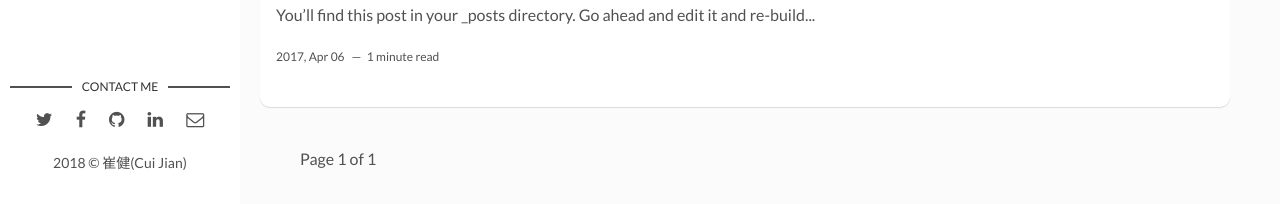
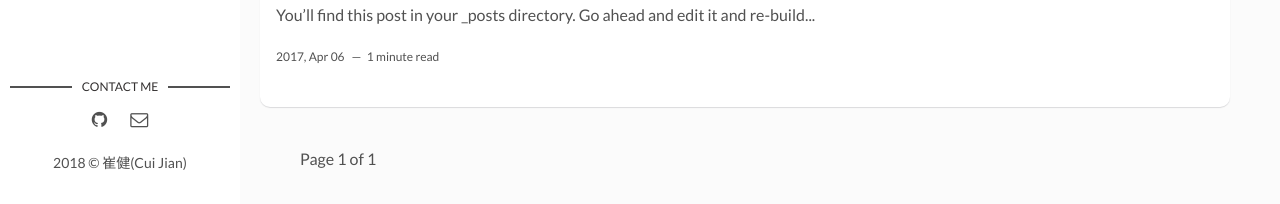
Before and after one commit to cuijian-dexter/cuijian-dexter.github.io, a Jekyll site: the page built from index.html, in a window 1280 px wide and 1296 px high. Shown: the part 1089-1293 px from the top of the window. Built offline with Jekyll 4.4.1, drawn with Linux system fonts in a browser that asks for light colours; the list of posts is cut into pages by our own code.

Commit message:
联系方式

```diff
--- a/_config.yml
+++ b/_config.yml
@@ -14,7 +14,7 @@
 about-author: 我是一个web前端开发者.  # add description
 social-twitter: # add your Twitter handle
 social-facebook: # add your Facebook handle
-social-github: artemsheludko # add your Github handle
+social-github: cuijian-dexter # add your Github handle
 social-linkedin: # add your Linkedin handle
 social-email: # add your Email address
 
--- a/_layouts/main.html
+++ b/_layouts/main.html
@@ -13,50 +13,33 @@
     </div>
   </header> <!-- End Header -->
   <footer>
-
     <section class="contact">
-      {%- comment -%} MIT Licensed {%- endcomment -%}
-      {%- if page.versions -%}
-      <select onchange="self.location.href=options[selectedIndex].value">
-        {%- for version_hash in page.versions -%}
-        {%- for version in version_hash -%}
-        {%- assign key = version[0] -%}
-        {%- assign value = version[1] -%}
-        {%- if page.version.current == key -%}
-        <option value="{{ site.baseurl }}{{ page.url }}" selected="selected">{{ key }}</option>
-        {%- else -%}
-        <option value="{{ value }}">{{ key }}</option>
-        {%- endif -%}
-        {%- endfor -%}
-        {%- endfor -%}
-      </select>
-      {%- endif -%}
       <h3 class="contact-title">Contact me</h3>
       <ul>
-        {% if site.social-twitter %}
-          <li><a href="https://twitter.com/{{ site.social-twitter }}" target="_blank"><i class="fa fa-twitter" aria-hidden="true"></i></a></li>
-        {% else %}
-          <li><a href="https://twitter.com/artemsheludko_" target="_blank"><i class="fa fa-twitter" aria-hidden="true"></i></a></li>
-        {% endif %}
-        {% if site.social-facebook %}
-          <li><a href="https://facebook.com/{{ site.social-facebook }}" target="_blank"><i class="fa fa-facebook" aria-hidden="true"></i></a></li>
-        {% else %}
-          <li><a href="https://facebook.com/" target="_blank"><i class="fa fa-facebook" aria-hidden="true"></i></a></li>
-        {% endif %}
+        <!--{% if site.social-twitter %}-->
+          <!--<li><a href="https://twitter.com/{{ site.social-twitter }}" target="_blank"><i class="fa fa-twitter" aria-hidden="true"></i></a></li>-->
+        <!--{% else %}-->
+          <!--<li><a href="https://twitter.com/artemsheludko_" target="_blank"><i class="fa fa-twitter" aria-hidden="true"></i></a></li>-->
+        <!--{% endif %}-->
+        <!--{% if site.social-facebook %}-->
+          <!--<li><a href="https://facebook.com/{{ site.social-facebook }}" target="_blank"><i class="fa fa-facebook" aria-hidden="true"></i></a></li>-->
+        <!--{% else %}-->
+          <!--<li><a href="https://facebook.com/" target="_blank"><i class="fa fa-facebook" aria-hidden="true"></i></a></li>-->
+        <!--{% endif %}-->
         {% if site.social-github %}
           <li class="github"><a href="http://github.com/{{site.social-github}}" target="_blank"><i class="fa fa-github"></i></a></li>
         {% else %}
           <li class="github"><a href="http://github.com/" target="_blank"><i class="fa fa-github" aria-hidden="true"></i></a></li>
         {% endif %}
-        {% if site.social-linkedin %}
-          <li class="linkedin"><a href="https://in.linkedin.com/in/{{site.social-linkedin}}" target="_blank"><i class="fa fa-linkedin"></i></a></li>
-        {% else %}
-          <li class="linkedin"><a href="https://in.linkedin.com/" target="_blank"><i class="fa fa-linkedin" aria-hidden="true"></i></a></li>
-        {% endif %}
+        <!--{% if site.social-linkedin %}-->
+          <!--<li class="linkedin"><a href="https://in.linkedin.com/in/{{site.social-linkedin}}" target="_blank"><i class="fa fa-linkedin"></i></a></li>-->
+        <!--{% else %}-->
+          <!--<li class="linkedin"><a href="https://in.linkedin.com/" target="_blank"><i class="fa fa-linkedin" aria-hidden="true"></i></a></li>-->
+        <!--{% endif %}-->
         {% if site.social-email %}
           <li class="email"><a href="mailto:{{site.social-email}}"><i class="fa fa-envelope-o"></i></a></li>
         {% else %}
-          <li class="email"><a href="mailto:example.david@blog.com"><i class="fa fa-envelope-o" aria-hidden="true"></i></a></li>
+          <li class="email"><a href="1109883925@qq.com"><i class="fa fa-envelope-o" aria-hidden="true"></i></a></li>
         {% endif %}
       </ul>
     </section> <!-- End Section Contact -->
```
